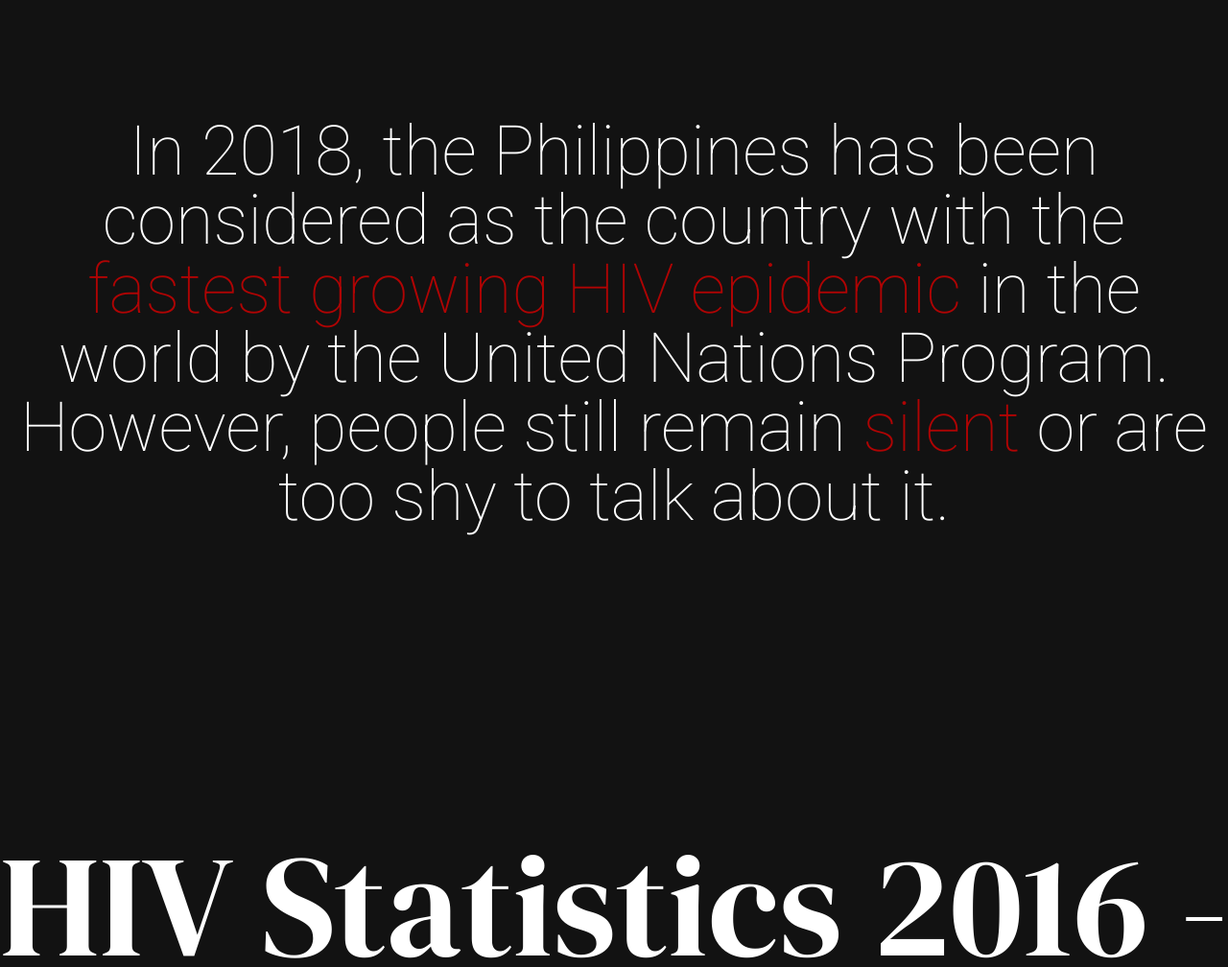
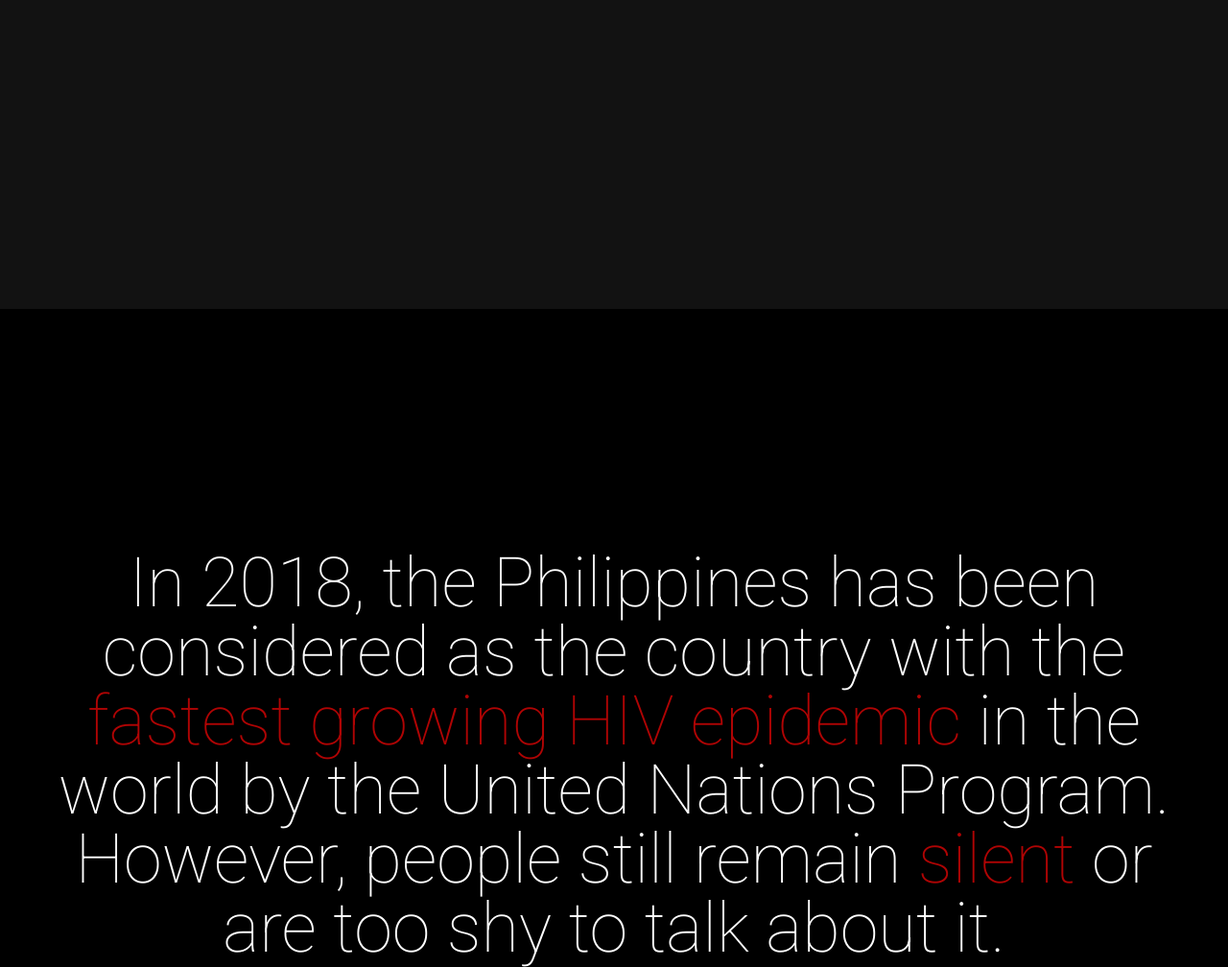
Before and after one commit to bryceramirez/Data-Visualization, a plain HTML site: page index.html in a window 1280 px wide. Shown: the part 3260-4268 px from the top of the page at 96% size. Drawn offline with nearby package versions, Linux system fonts and the light colour scheme.

Commit message:
Editted CSS

```diff
--- a/index.css
+++ b/index.css
@@ -27,7 +27,15 @@
     padding-top: 15%;
 }
 
-
+#info {
+    margin-top: 400px;
+    height: 1000px;
+    background-color: black;
+    background-position: center;
+    background-size: cover;
+    background-attachment: fixed;
+    padding: 50px;
+}
 
 #hivtitle2 {
     font-size: 60px;
--- a/index.html
+++ b/index.html
@@ -54,7 +54,7 @@
     <div class="container-fluid" id="count-fact">
         <p id="count-fact-info">As of September 2019, there are a total of 71,778 deaths due to HIV in the Philippines. A total of 3,617 have died.</p>
     </div>
-    <div class="container-fluid">
+    <div class="container-fluid" id="info">
         <p id="count-fact-info">In 2018, the Philippines has been considered as the country with the <span class="point2">fastest growing HIV epidemic</span> in the world by the United Nations Program. However, people still remain <span class="point2">silent</span> or are too shy to talk about it.</p>
     </div>
     <h1 id="stats">HIV Statistics 2016 - 2019</h1>
```
